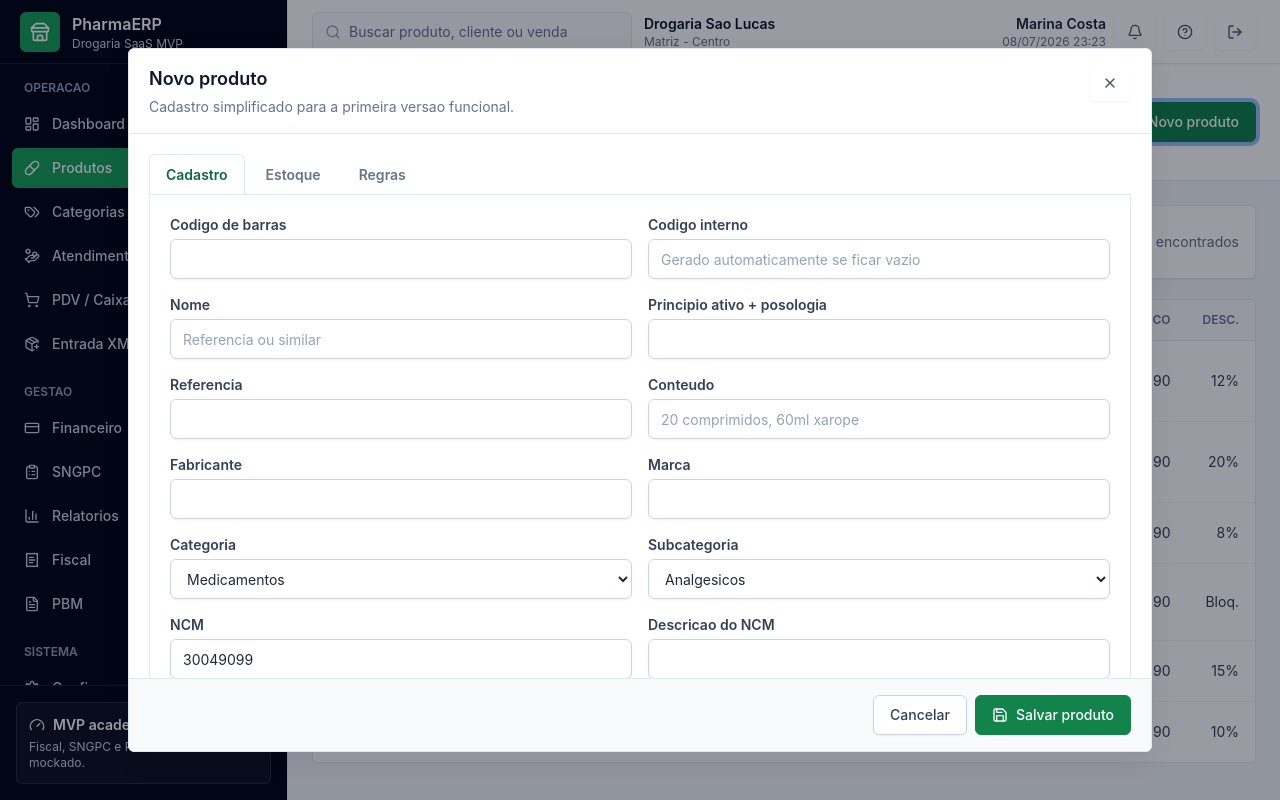
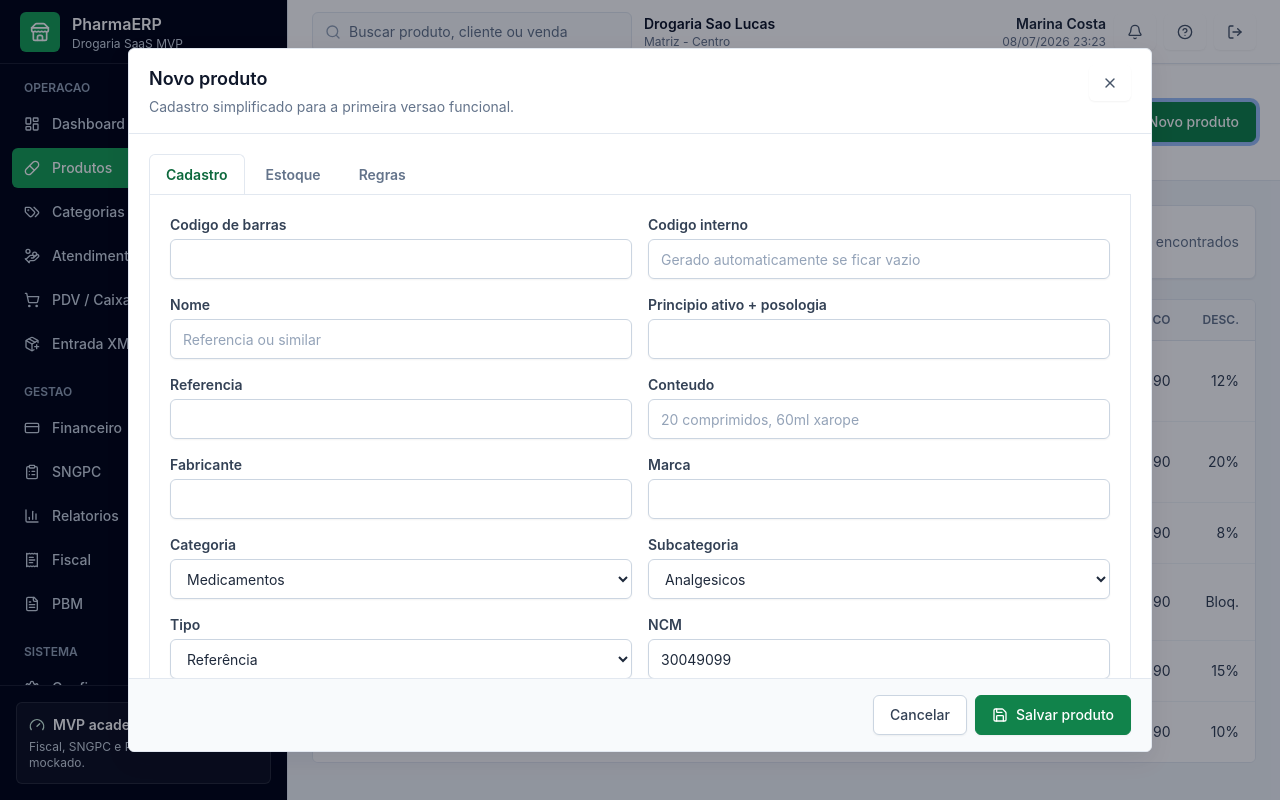
Before and after one commit to gustavoif0/SistemaDrogaria, a React (Vite) app in the folder apps/web/: page /produtos in a window 1280 px wide. Both pictures are taken after a click on the button "Novo produto". Built offline with nearby package versions, Linux system fonts and the light colour scheme.

Commit message:
Adiciona tipo de medicamento ao cadastro de produtos

```diff
--- a/apps/web/src/modules/products/ProductsPage.tsx
+++ b/apps/web/src/modules/products/ProductsPage.tsx
@@ -27,6 +27,7 @@ interface ProductFormState {
   activeIngredient: string;
   reference: string;
   content: string;
+  type: string;
   category: string;
   subcategory: string;
   manufacturer: string;
@@ -71,6 +72,7 @@ const emptyForm: ProductFormState = {
   activeIngredient: "",
   reference: "",
   content: "",
+  type: "Referência",
   category: "Medicamentos",
   subcategory: "Analgesicos",
   manufacturer: "",
@@ -100,6 +102,7 @@ const fieldLabels: Record<keyof ProductFormState, string> = {
   activeIngredient: "Principio ativo + posologia",
   reference: "Referencia",
   content: "Conteudo",
+  type: "Tipo",
   category: "Categoria",
   subcategory: "Subcategoria",
   manufacturer: "Fabricante",
@@ -230,6 +233,39 @@ function PercentInput({ className = "", ...props }: InputHTMLAttributes<HTMLInpu
   );
 }
 
+const medicationTypeOptions = ["Referência", "Similar", "Genérico"] as const;
+const defaultMedicationType = medicationTypeOptions[0];
+
+function normalizeCategoryName(value: string) {
+  return value
+    .normalize("NFD")
+    .replace(/[\u0300-\u036f]/g, "")
+    .trim()
+    .toLowerCase();
+}
+
+function isMedicationCategory(categoryName: string) {
+  const normalized = normalizeCategoryName(categoryName);
+
+  return normalized === "medicamento" || normalized === "medicamentos";
+}
+
+function normalizeMedicationType(type: string) {
+  return medicationTypeOptions.includes(type as (typeof medicationTypeOptions)[number])
+    ? type
+    : defaultMedicationType;
+}
+
+function getProductTypeForForm(categoryName: string, type: string) {
+  return isMedicationCategory(categoryName) ? normalizeMedicationType(type) : type;
+}
+
+function getProductTypeFromForm(form: ProductFormState) {
+  if (isMedicationCategory(form.category)) return normalizeMedicationType(form.type);
+
+  return form.type.trim() || form.category.trim();
+}
+
 function productToForm(product: Product): ProductFormState {
   return {
     internalCode: product.internalCode,
@@ -238,6 +274,7 @@ function productToForm(product: Product): ProductFormState {
     activeIngredient: product.activeIngredient,
     reference: product.reference,
     content: product.content,
+    type: getProductTypeForForm(product.category, product.type),
     category: product.category,
     subcategory: product.subcategory,
     manufacturer: product.manufacturer,
@@ -287,6 +324,7 @@ function formToProductChanges(form: ProductFormState): Partial<Product> {
     reference: form.reference.trim(),
     content: form.content.trim(),
     presentation: form.content.trim(),
+    type: getProductTypeFromForm(form),
     category: form.category.trim(),
     subcategory: form.subcategory.trim(),
     manufacturer: form.manufacturer.trim(),
@@ -325,6 +363,15 @@ function getProductChanges(product: Product | null, form: ProductFormState): Pro
     { key: "activeIngredient", before: product.activeIngredient, after: form.activeIngredient.trim() },
     { key: "reference", before: product.reference, after: form.reference.trim() },
     { key: "content", before: product.content, after: form.content.trim() },
+    ...(isMedicationCategory(product.category) || isMedicationCategory(form.category)
+      ? [
+          {
+            key: "type" as keyof ProductFormState,
+            before: getProductTypeForForm(product.category, product.type),
+            after: getProductTypeFromForm(form),
+          },
+        ]
+      : []),
     { key: "category", before: product.category, after: form.category.trim() },
     { key: "subcategory", before: product.subcategory, after: form.subcategory.trim() },
     { key: "manufacturer", before: product.manufacturer, after: form.manufacturer.trim() },
@@ -747,12 +794,22 @@ export function ProductsPage() {
 
   function updateFormCategory(categoryName: string) {
     const firstSubcategory = getSubcategoriesForCategory(categoryName)[0]?.name ?? "";
-    setForm((current) => ({ ...current, category: categoryName, subcategory: firstSubcategory }));
+    setForm((current) => ({
+      ...current,
+      category: categoryName,
+      subcategory: firstSubcategory,
+      type: isMedicationCategory(categoryName) ? normalizeMedicationType(current.type) : categoryName,
+    }));
   }
 
   function updateEditFormCategory(categoryName: string) {
     const firstSubcategory = getSubcategoriesForCategory(categoryName)[0]?.name ?? "";
-    setEditForm((current) => ({ ...current, category: categoryName, subcategory: firstSubcategory }));
+    setEditForm((current) => ({
+      ...current,
+      category: categoryName,
+      subcategory: firstSubcategory,
+      type: isMedicationCategory(categoryName) ? normalizeMedicationType(current.type) : categoryName,
+    }));
   }
 
   function getContextMenuPosition(position: { x: number; y: number }) {
@@ -827,6 +884,7 @@ export function ProductsPage() {
       activeIngredient: form.activeIngredient,
       reference: form.reference,
       content: form.content,
+      type: getProductTypeFromForm(form),
       category: form.category,
       subcategory: form.subcategory,
       manufacturer: form.manufacturer,
@@ -1090,6 +1148,22 @@ export function ProductsPage() {
                         ))}
                       </select>
                     </FormField>
+                    {isMedicationCategory(form.category) ? (
+                      <FormField label="Tipo">
+                        <select
+                          required
+                          className={inputClassName}
+                          value={form.type}
+                          onChange={(event) => updateForm("type", event.target.value)}
+                        >
+                          {medicationTypeOptions.map((type) => (
+                            <option key={type} value={type}>
+                              {type}
+                            </option>
+                          ))}
+                        </select>
+                      </FormField>
+                    ) : null}
                     <FormField label="NCM">
                       <input
                         required
@@ -1470,6 +1544,21 @@ export function ProductsPage() {
                           ))}
                         </select>
                       </FormField>
+                      {isMedicationCategory(editForm.category) ? (
+                        <FormField label="Tipo">
+                          <select
+                            className={inputClassName}
+                            value={editForm.type}
+                            onChange={(event) => updateEditForm("type", event.target.value)}
+                          >
+                            {medicationTypeOptions.map((type) => (
+                              <option key={type} value={type}>
+                                {type}
+                              </option>
+                            ))}
+                          </select>
+                        </FormField>
+                      ) : null}
                       <FormField label="NCM">
                         <input
                           className={inputClassName}
```
